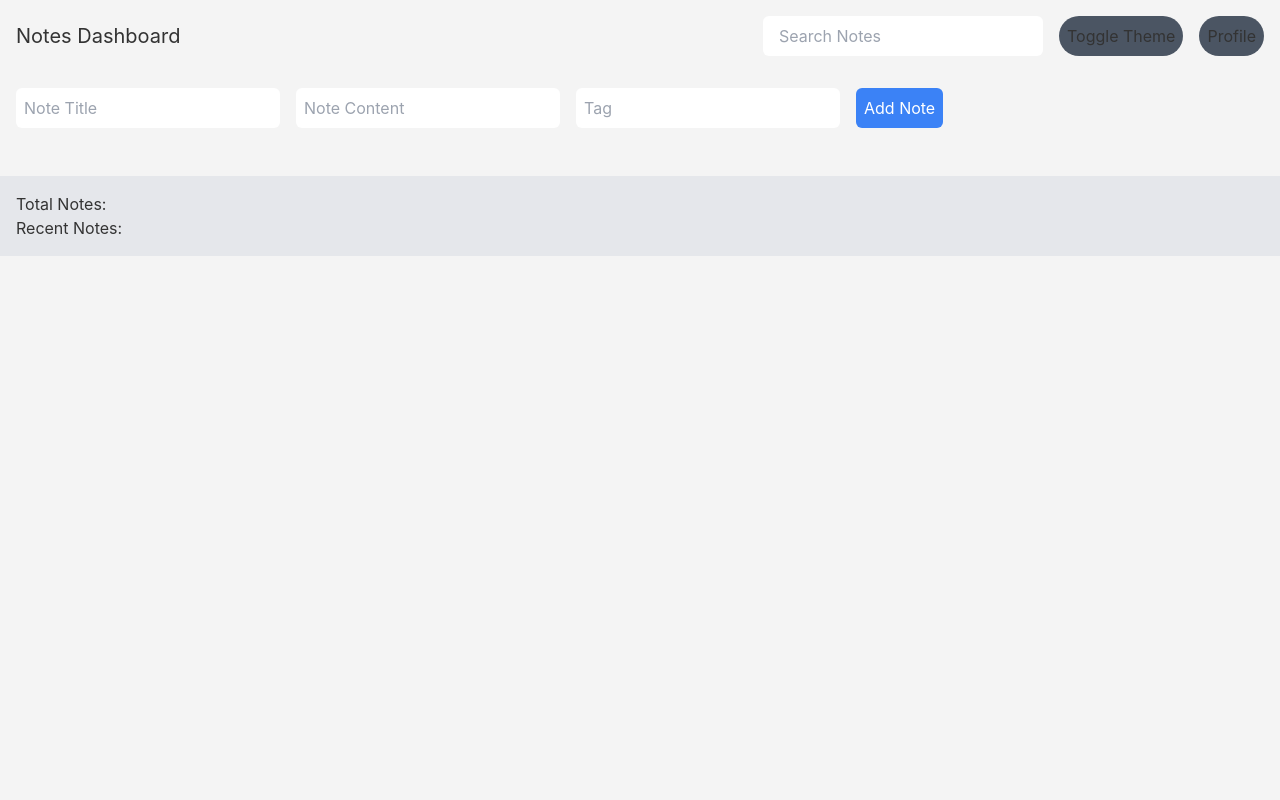
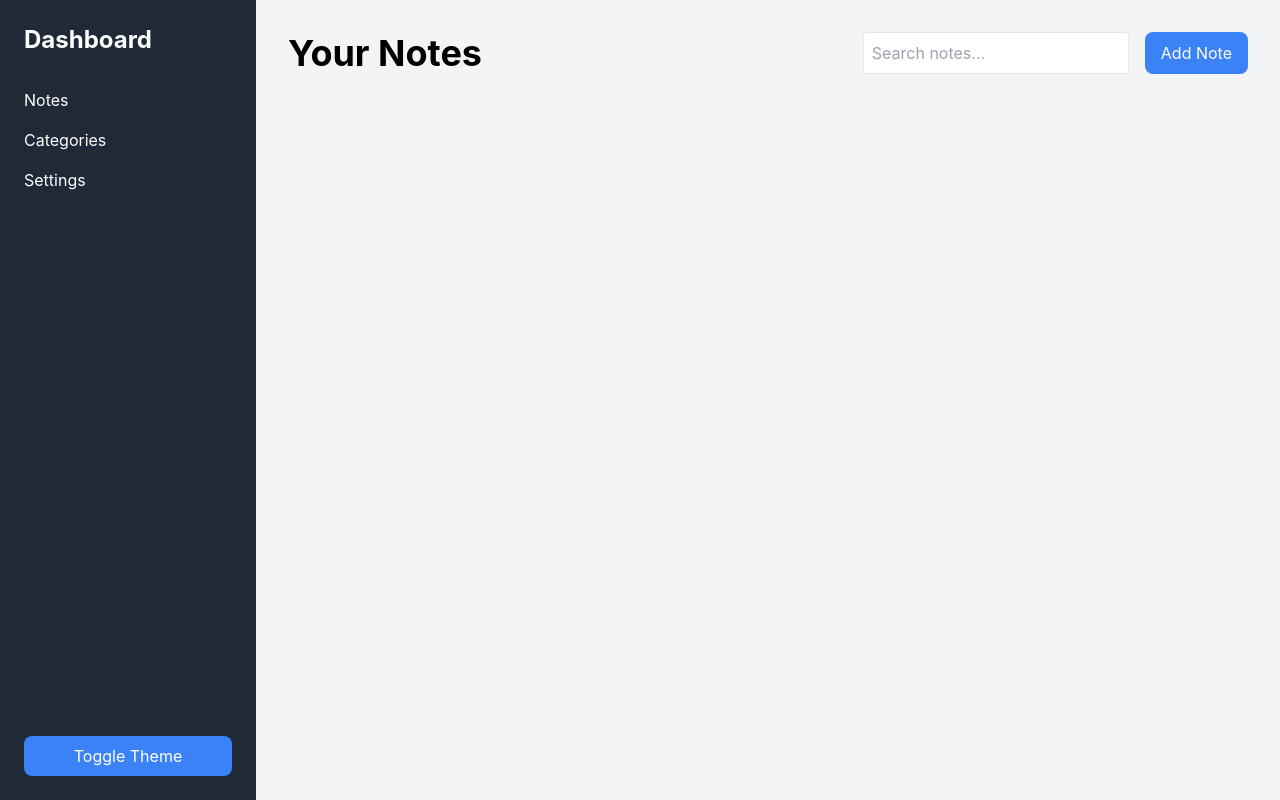
Before and after one commit to try-local/LocalNotes, a website: page public/index.html in a window 1280 px wide. Drawn offline with nearby package versions, Linux system fonts and the light colour scheme; no server answers.

Commit message:
Update index.html

```diff
--- a/public/index.html
+++ b/public/index.html
@@ -4,40 +4,65 @@
     <meta charset="UTF-8">
     <meta name="viewport" content="width=device-width, initial-scale=1.0">
     <title>Local Notes</title>
-    <link rel="stylesheet" href="./css/style.css">
+    <link href="https://cdn.jsdelivr.net/npm/tailwindcss@2.2.19/dist/tailwind.min.css" rel="stylesheet">
+    <link rel="stylesheet" href="/css/style.css">
 </head>
-<body class="light-mode">
-    <!-- Header with search bar, theme toggle, and profile settings -->
-    <header class="flex justify-between items-center p-4 bg-gray-800 text-white">
-        <h1 class="text-xl">Notes Dashboard</h1>
-        <div class="flex items-center space-x-4">
-            <input type="text" placeholder="Search Notes" id="search-bar" class="px-4 py-2 rounded-md">
-            <button id="theme-toggle" class="bg-gray-600 p-2 rounded-full">Toggle Theme</button>
-            <button class="bg-gray-600 p-2 rounded-full">Profile</button>
+<body class="bg-gray-100 dark:bg-gray-900">
+
+    <!-- Sidebar -->
+    <div class="flex h-screen">
+        <nav class="bg-gray-800 text-white w-64 p-6 flex flex-col">
+            <h2 class="text-2xl font-bold mb-8">Dashboard</h2>
+            <ul class="space-y-4">
+                <li><a href="#" class="hover:text-blue-400">Notes</a></li>
+                <li><a href="#" class="hover:text-blue-400">Categories</a></li>
+                <li><a href="#" class="hover:text-blue-400">Settings</a></li>
+            </ul>
+            <button id="theme-toggle" class="mt-auto bg-blue-500 text-white px-4 py-2 rounded-lg hover:bg-blue-700">Toggle Theme</button>
+        </nav>
+
+        <!-- Main Content -->
+        <div class="flex-1 p-8">
+            <header class="flex justify-between items-center mb-8">
+                <h1 class="text-4xl font-bold">Your Notes</h1>
+                <div class="flex space-x-4">
+                    <input type="text" id="search" class="border rounded p-2" placeholder="Search notes...">
+                    <button id="add-note-btn" class="bg-blue-500 text-white px-4 py-2 rounded-lg hover:bg-blue-700">Add Note</button>
+                </div>
+            </header>
+
+            <!-- Notes Grid -->
+            <div id="notes-grid" class="grid grid-cols-1 sm:grid-cols-2 md:grid-cols-3 gap-6" ondrop="drop(event)" ondragover="allowDrop(event)">
+                <!-- Notes will be dynamically added here -->
+            </div>
         </div>
-    </header>
+    </div>
 
-    <!-- Add new note form -->
-    <section class="p-4">
-        <form id="add-note-form" class="flex space-x-4">
-            <input type="text" id="note-title" placeholder="Note Title" class="p-2 rounded-md">
-            <input type="text" id="note-content" placeholder="Note Content" class="p-2 rounded-md">
-            <input type="text" id="note-tag" placeholder="Tag" class="p-2 rounded-md">
-            <button type="submit" class="bg-blue-500 text-white p-2 rounded-md">Add Note</button>
-        </form>
-    </section>
+    <!-- Add Note Modal -->
+    <div id="note-modal" class="hidden fixed inset-0 bg-gray-800 bg-opacity-50 flex items-center justify-center">
+        <div class="bg-white p-6 rounded-lg shadow-lg max-w-lg w-full">
+            <h2 class="text-2xl font-bold mb-4">Add New Note</h2>
+            <form id="note-form">
+                <div class="mb-4">
+                    <label for="note-title" class="block text-lg">Title</label>
+                    <input type="text" id="note-title" class="w-full p-2 border rounded-lg" required>
+                </div>
+                <div class="mb-4">
+                    <label for="note-content" class="block text-lg">Content</label>
+                    <textarea id="note-content" class="w-full p-2 border rounded-lg" rows="5" required></textarea>
+                </div>
+                <div class="mb-4">
+                    <label for="note-tag" class="block text-lg">Tag</label>
+                    <input type="text" id="note-tag" class="w-full p-2 border rounded-lg">
+                </div>
+                <div class="flex justify-end space-x-4">
+                    <button type="button" id="close-modal-btn" class="bg-gray-500 text-white px-4 py-2 rounded-lg">Cancel</button>
+                    <button type="submit" class="bg-blue-500 text-white px-4 py-2 rounded-lg hover:bg-blue-700">Save Note</button>
+                </div>
+            </form>
+        </div>
+    </div>
 
-    <!-- Notes overview grid with drag-and-drop support -->
-    <section class="grid grid-cols-1 md:grid-cols-3 gap-4 p-4" id="notes-grid">
-        <!-- Note cards will be injected here via JS -->
-    </section>
-
-    <!-- Analytics Section -->
-    <section class="p-4 bg-gray-200">
-        <h3>Total Notes: <span id="total-notes"></span></h3>
-        <h3>Recent Notes: <span id="recent-notes"></span></h3>
-    </section>
-
-    <script src="./js/script.js"></script>
+    <script src="/js/script.js"></script>
 </body>
 </html>
```
